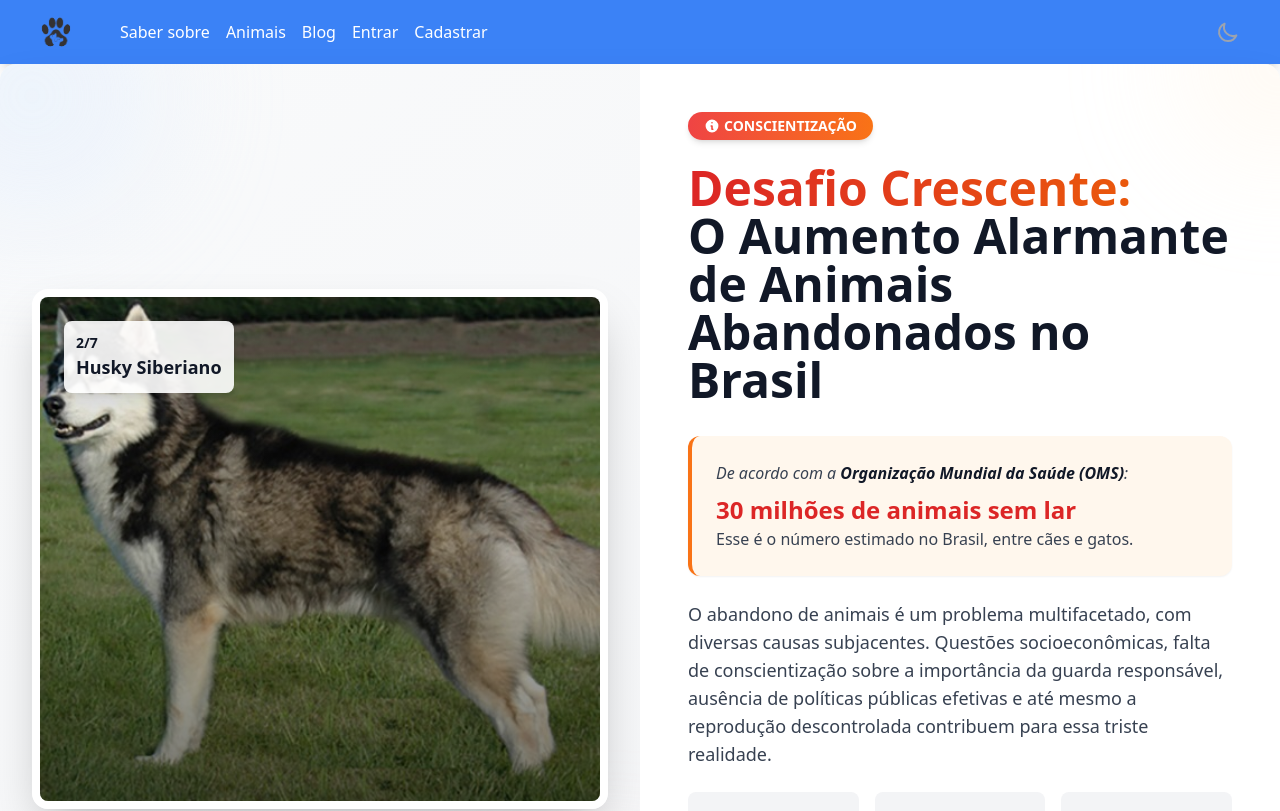
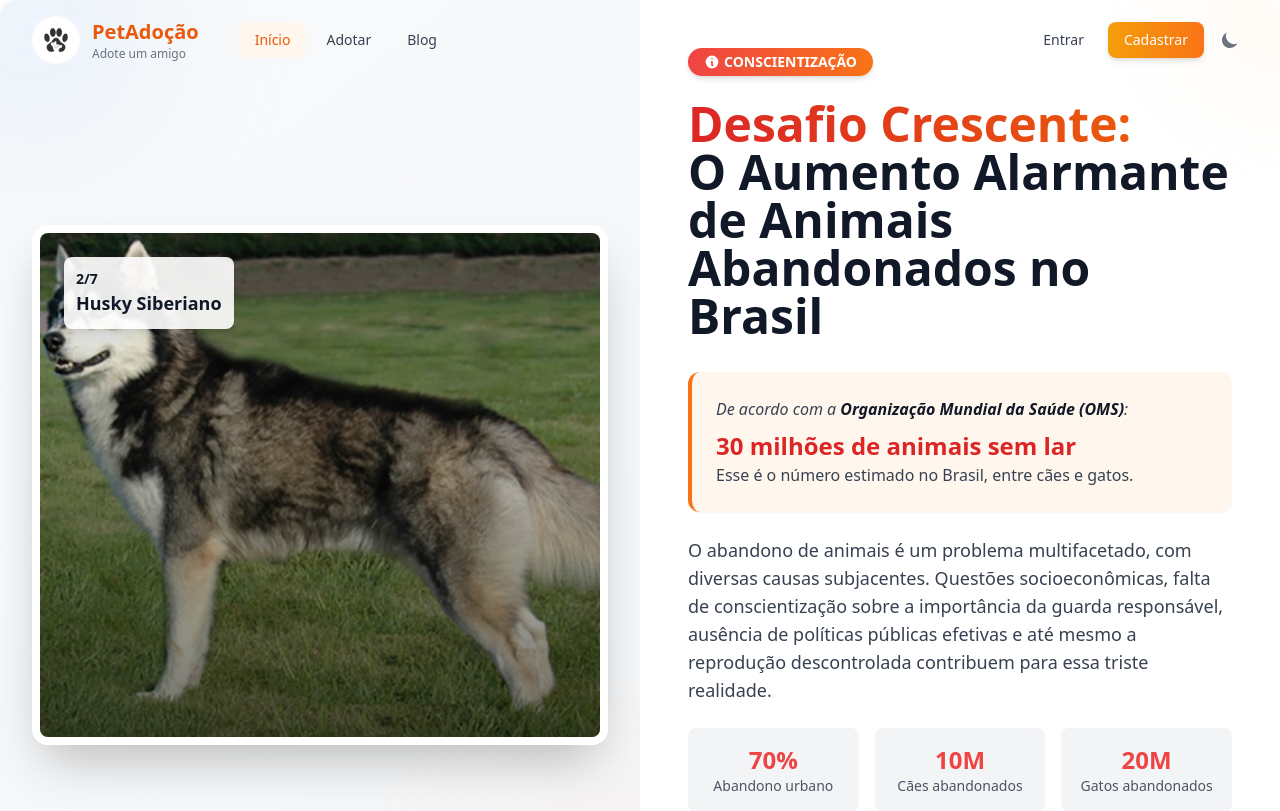
Before and after one commit to vinefps/projeto-canil-react, a React (Vite) app in the folder canil-vite/: page / in a window 1280 px wide. Shown: the top 811 px of the page. Built offline with nearby package versions, Linux system fonts and the light colour scheme.

Commit message:
Update NavBar.tsx

```diff
--- a/canil-vite/src/components/NavBar.tsx
+++ b/canil-vite/src/components/NavBar.tsx
@@ -1,134 +1,195 @@
-import { Link } from "react-router-dom";
-import { useState} from "react";
+import { useState, useEffect } from "react";
 
 const NavBar = () => {
   const [isMenuOpen, setIsMenuOpen] = useState(false);
+  const [scrolled, setScrolled] = useState(false);
+  const [activeLink, setActiveLink] = useState("/");
+  const [isDarkMode, setIsDarkMode] = useState(false);
+
+  // Handle scroll effect
+  useEffect(() => {
+    const handleScroll = () => {
+      if (window.scrollY > 10) {
+        setScrolled(true);
+      } else {
+        setScrolled(false);
+      }
+    };
+
+    window.addEventListener("scroll", handleScroll);
+
+    // Set active link based on current path
+    setActiveLink(window.location.pathname);
+
+    return () => {
+      window.removeEventListener("scroll", handleScroll);
+    };
+  }, []);
 
   const toggleMenu = () => {
     setIsMenuOpen(!isMenuOpen);
   };
 
+  const toggleDarkMode = () => {
+    setIsDarkMode(!isDarkMode);
+    // You would implement actual dark mode toggling logic here
+  };
+
+  // Navigation links data
+  const navLinks = [
+    { path: "/", label: "Início" },
+    { path: "/animais", label: "Adotar" },
+    { path: "/blog", label: "Blog" }
+  ];
+
+  // Auth links data
+  const authLinks = [
+    { path: "/entrar", label: "Entrar" },
+    { path: "/cadastro", label: "Cadastrar", isPrimary: true }
+  ];
 
   return (
-    <div className="">
-      <nav className="bg-blue-500 dark:bg-gray-800 shadow-lg">
+    <div className={`fixed top-0 left-0 right-0 z-50 transition-all duration-300 ${scrolled ? 'backdrop-blur-md bg-white/90 shadow-lg' : 'bg-transparent'}`}>
+      <nav className={`${scrolled ? 'py-2' : 'py-4'} transition-all duration-300`}>
         <div className="max-w-7xl mx-auto px-4 sm:px-6 lg:px-8">
-          <div className="flex justify-between h-16">
+          <div className="flex justify-between items-center">
             <div className="flex items-center">
-              <Link to={"/"} className="flex-shrink-0">
-                <img src="/logo.png" className="w-12" />
-              </Link>
-              <div className="hidden md:flex space-x-4 ml-10">
-                <Link
-                  to="/"
-                  className="text-white hover:text-gray-200 dark:text-gray-300 dark:hover:text-white"
-                >
-                  Saber sobre
-                </Link>
-                <Link
-                  to="/animais"
-                  className="text-white hover:text-gray-200 dark:text-gray-300 dark:hover:text-white"
-                >
-                  Animais
-                </Link>
-                <Link
-                  to="/blog"
-                  className="text-white hover:text-gray-200 dark:text-gray-300 dark:hover:text-white"
-                >
-                  Blog
-                </Link>
-                <Link
-                  to="/entrar"
-                  className="text-white hover:text-gray-200 dark:text-gray-300 dark:hover:text-white"
-                >
-                  Entrar
-                </Link>
-                <Link
-                  to="/cadastro"
-                  className="text-white hover:text-gray-200 dark:text-gray-300 dark:hover:text-white"
-                >
-                  Cadastrar
-                </Link>
+              {/* Logo with animation */}
+              <a href="/" className="flex-shrink-0 relative group">
+                <div className="absolute -inset-1 bg-gradient-to-r from-amber-500 to-orange-500 rounded-full opacity-0 group-hover:opacity-70 group-hover:blur transition duration-300"></div>
+                <div className="relative flex items-center bg-white p-1 rounded-full">
+                  <img src="/logo.png" className={`w-10 h-10 transition-all duration-300 ${scrolled ? 'w-8 h-8' : 'w-10 h-10'}`} alt="Pet Adoção" />
+                </div>
+              </a>
+
+              {/* Site name */}
+              <div className="ml-3">
+                <h1 className={`font-bold transition-all duration-300 ${scrolled ? 'text-gray-900 text-lg' : 'text-orange-600 text-xl'}`}>
+                  PetAdoção
+                </h1>
+                <p className={`text-xs text-gray-500 transition-opacity duration-300 ${scrolled ? 'opacity-0 h-0' : 'opacity-100'}`}>Adote um amigo</p>
+              </div>
+
+              {/* Desktop navigation */}
+              <div className="hidden md:flex space-x-1 ml-10">
+                {navLinks.map((link) => (
+                  <a
+                    key={link.path}
+                    href={link.path}
+                    className={`px-4 py-2 rounded-lg text-sm font-medium transition-all duration-300 ${
+                      activeLink === link.path
+                        ? 'text-orange-600 bg-orange-50'
+                        : 'text-gray-700 hover:text-orange-500 hover:bg-gray-50'
+                    }`}
+                  >
+                    {link.label}
+                  </a>
+                ))}
               </div>
             </div>
-            <div className="flex items-center">
+
+            {/* Right side - auth links & controls */}
+            <div className="flex items-center space-x-2">
+              {/* Desktop auth links */}
+              <div className="hidden md:flex items-center space-x-2">
+                {authLinks.map((link) => (
+                  <a
+                    key={link.path}
+                    href={link.path}
+                    className={`px-4 py-2 rounded-lg text-sm font-medium transition-all duration-300 ${
+                      link.isPrimary
+                        ? 'bg-gradient-to-r from-amber-500 to-orange-500 text-white shadow-md hover:shadow-lg hover:-translate-y-0.5'
+                        : 'text-gray-700 hover:text-orange-500 hover:bg-gray-50'
+                    }`}
+                  >
+                    {link.label}
+                  </a>
+                ))}
+              </div>
+
+              {/* Dark mode toggle */}
               <button
-                id="darkModeToggle"
-                className="p-2 rounded-full text-gray-400 hover:text-gray-500 focus:outline-none focus:ring-2 focus:ring-offset-2 focus:ring-primary"
+                onClick={toggleDarkMode}
+                className="p-2 rounded-lg text-gray-500 hover:text-gray-700 hover:bg-gray-100 transition-colors focus:outline-none"
               >
-                <svg
-                  className="h-6 w-6"
-                  xmlns="http://www.w3.org/2000/svg"
-                  fill="none"
-                  viewBox="0 0 24 24"
-                  stroke="currentColor"
-                >
-                  <path
-                    strokeLinecap="round"
-                    strokeLinejoin="round"
-                    strokeWidth="2"
-                    d="M20.354 15.354A9 9 0 018.646 3.646 9.003 9.003 0 0012 21a9.003 9.003 0 008.354-5.646z"
-                  />
-                </svg>
+                {isDarkMode ? (
+                  <svg xmlns="http://www.w3.org/2000/svg" className="h-5 w-5" viewBox="0 0 20 20" fill="currentColor">
+                    <path fillRule="evenodd" d="M10 2a1 1 0 011 1v1a1 1 0 11-2 0V3a1 1 0 011-1zm4 8a4 4 0 11-8 0 4 4 0 018 0zm-.464 4.95l.707.707a1 1 0 001.414-1.414l-.707-.707a1 1 0 00-1.414 1.414zm2.12-10.607a1 1 0 010 1.414l-.706.707a1 1 0 11-1.414-1.414l.707-.707a1 1 0 011.414 0zM17 11a1 1 0 100-2h-1a1 1 0 100 2h1zm-7 4a1 1 0 011 1v1a1 1 0 11-2 0v-1a1 1 0 011-1zM5.05 6.464A1 1 0 106.465 5.05l-.708-.707a1 1 0 00-1.414 1.414l.707.707zm1.414 8.486l-.707.707a1 1 0 01-1.414-1.414l.707-.707a1 1 0 011.414 1.414zM4 11a1 1 0 100-2H3a1 1 0 000 2h1z" clipRule="evenodd" />
+                  </svg>
+                ) : (
+                  <svg xmlns="http://www.w3.org/2000/svg" className="h-5 w-5" viewBox="0 0 20 20" fill="currentColor">
+                    <path d="M17.293 13.293A8 8 0 016.707 2.707a8.001 8.001 0 1010.586 10.586z" />
+                  </svg>
+                )}
               </button>
-              <div className="md:hidden ml-4">
-                <button
-                  className="text-white hover:text-gray-200"
-                  onClick={toggleMenu}
-                >
-                  <svg
-                    className="w-6 h-6"
-                    fill="none"
-                    stroke="currentColor"
-                    viewBox="0 0 24 24"
-                    xmlns="http://www.w3.org/2000/svg"
-                  >
-                    <path
-                      strokeLinecap="round"
-                      strokeLinejoin="round"
-                      strokeWidth="2"
-                      d="M4 6h16M4 12h16M4 18h16"
-                    ></path>
+
+              {/* Mobile menu button */}
+              <button
+                onClick={toggleMenu}
+                className="md:hidden p-2 rounded-lg text-gray-500 hover:text-gray-700 hover:bg-gray-100 transition-colors focus:outline-none"
+              >
+                {isMenuOpen ? (
+                  <svg xmlns="http://www.w3.org/2000/svg" className="h-6 w-6" fill="none" viewBox="0 0 24 24" stroke="currentColor">
+                    <path strokeLinecap="round" strokeLinejoin="round" strokeWidth={2} d="M6 18L18 6M6 6l12 12" />
                   </svg>
-                </button>
-              </div>
+                ) : (
+                  <svg xmlns="http://www.w3.org/2000/svg" className="h-6 w-6" fill="none" viewBox="0 0 24 24" stroke="currentColor">
+                    <path strokeLinecap="round" strokeLinejoin="round" strokeWidth={2} d="M4 6h16M4 12h16M4 18h16" />
+                  </svg>
+                )}
+              </button>
             </div>
           </div>
         </div>
       </nav>
+
+      {/* Mobile menu */}
+      <div
+        className={`md:hidden transform transition-all duration-300 ease-in-out overflow-hidden ${
+          isMenuOpen ? 'max-h-screen opacity-100' : 'max-h-0 opacity-0'
+        }`}
+      >
+        <div className="bg-white shadow-lg rounded-b-2xl border-t border-gray-100 px-2 py-3 space-y-1">
+          {navLinks.map((link) => (
+            <a
+              key={link.path}
+              href={link.path}
+              className={`block px-4 py-3 rounded-lg text-sm font-medium transition-all duration-200 ${
+                activeLink === link.path
+                  ? 'text-orange-600 bg-orange-50'
+                  : 'text-gray-700 hover:text-orange-500 hover:bg-gray-50'
+              }`}
+              onClick={() => setIsMenuOpen(false)}
+            >
+              {link.label}
+            </a>
+          ))}
+
+          <div className="pt-2 mt-2 border-t border-gray-100">
+            {authLinks.map((link) => (
+              <a
+                key={link.path}
+                href={link.path}
+                className={`block px-4 py-3 rounded-lg text-sm font-medium transition-all duration-200 ${
+                  link.isPrimary
+                    ? 'bg-gradient-to-r from-amber-500 to-orange-500 text-white my-2'
+                    : 'text-gray-700 hover:text-orange-500 hover:bg-gray-50'
+                }`}
+                onClick={() => setIsMenuOpen(false)}
+              >
+                {link.label}
+              </a>
+            ))}
+          </div>
+        </div>
+      </div>
+
+      {/* Overlay for mobile menu */}
       {isMenuOpen && (
-        <div className="md:hidden bg-blue-500 dark:bg-gray-800">
-          <Link
-            to="/"
-            className="block p-4 text-white hover:text-gray-200 dark:text-gray-300 dark:hover:text-white"
-          >
-            Saber sobre
-          </Link>
-          <Link
-            to="/animais"
-            className="block p-4 text-white hover:text-gray-200 dark:text-gray-300 dark:hover:text-white"
-          >
-            Animais
-          </Link>
-          <Link
-            to="/blog"
-            className="block p-4 text-white hover:text-gray-200 dark:text-gray-300 dark:hover:text-white"
-          >
-            Blog
-          </Link>
-          <Link
-            to="/entrar"
-            className="block p-4 text-white hover:text-gray-200 dark:text-gray-300 dark:hover:text-white"
-          >
-            Entrar
-          </Link>
-          <Link
-            to="/cadastro"
-            className="block p-4 text-white hover:text-gray-200 dark:text-gray-300 dark:hover:text-white"
-          >
-            Cadastrar
-          </Link>
-        </div>
+        <div
+          className="fixed inset-0 bg-black/20 backdrop-blur-sm md:hidden z-40"
+          onClick={() => setIsMenuOpen(false)}
+        ></div>
       )}
     </div>
   );
```
